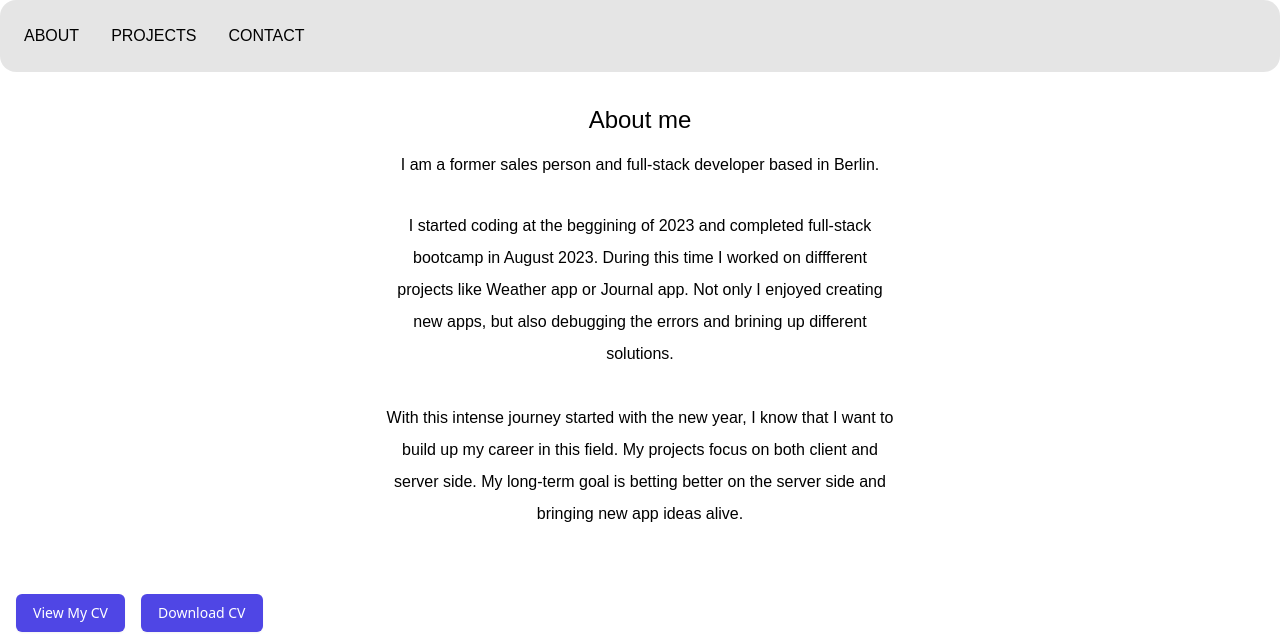
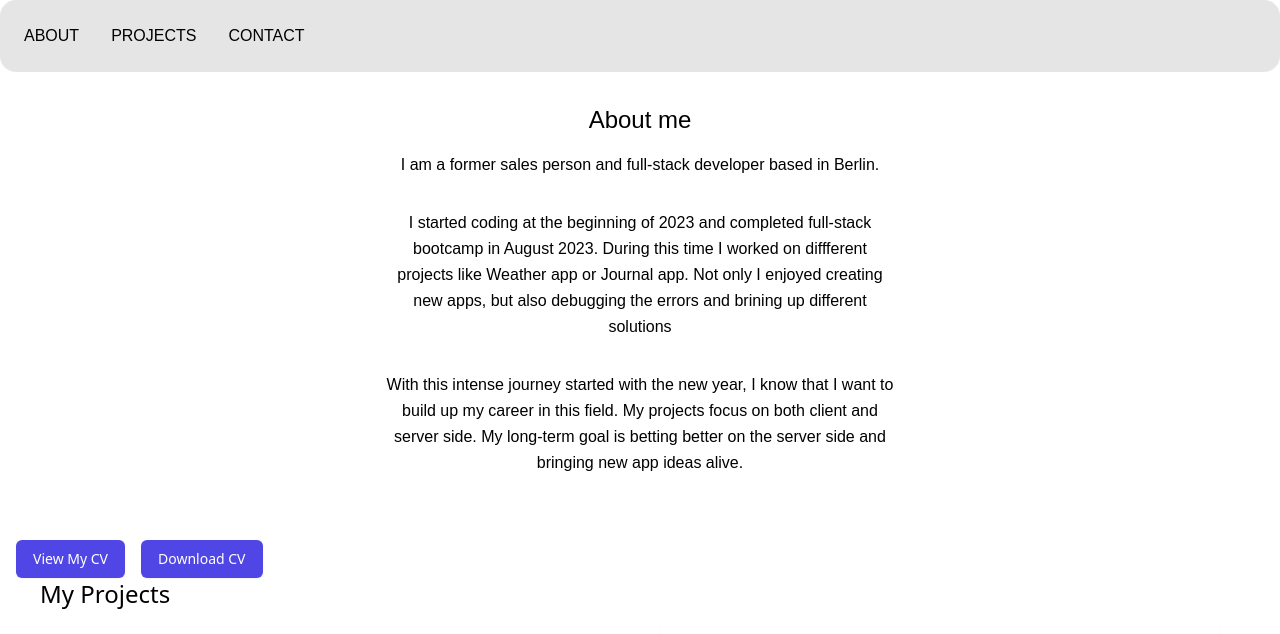
Before and after one commit to idilnsk/portfolio, a Next.js app: page /About/About in a window 1280 px wide. Shown: the top 634 px of the page. Built offline with nearby package versions, Linux system fonts and the light colour scheme.

Commit message:
scrolling

```diff
--- a/components/CVViewer.tsx
+++ b/components/CVViewer.tsx
@@ -1,16 +1,32 @@
-import {useState} from "react";
-import Image from "next/image"
+import { useState } from "react";
+import Image from "next/image";
 
-const CVViewer:React.FC=()=>{
-    const [isModalOpen,setModalOpen]=useState<boolean>(false);
+interface CVViewerProps {
+  imagePath?: string;
+  downloadPath?: string;
+  altText?: string;
+}
+
+const CVViewer: React.FC<CVViewerProps> = ({
+  imagePath = "/Inshakov-FS-CV.jpg",
+  downloadPath = "/Inshakov-FS-CV.pdf",
+  altText = "My CV",
+}) => {
+  const [isModalOpen, setModalOpen] = useState<boolean>(false);
 
   return (
     <div>
-        <button onClick={()=>setModalOpen(true)} className="inline-block ml-4 px-4 py-2 border border-transparent shadow-sm text-sm font-medium rounded-md text-white bg-indigo-600 hover:bg-indigo-700 focus:outline-none focus:ring-2 focus:ring-offset-2 focus:ring-indigo-500">View My CV</button>
+      <button
+        onClick={() => setModalOpen(true)}
+        className="inline-block ml-4 px-4 py-2 border border-transparent shadow-sm text-sm font-medium rounded-md text-white bg-indigo-600 hover:bg-indigo-700 focus:outline-none focus:ring-2 focus:ring-offset-2 focus:ring-indigo-500"
+      >
+        View My CV
+      </button>
       <a
         href="/Inshakov-FS-CV.pdf"
         download
-        className="inline-block ml-4 px-4 py-2 border border-transparent shadow-sm text-sm font-medium rounded-md text-white bg-indigo-600 hover:bg-indigo-700 focus:outline-none focus:ring-2 focus:ring-offset-2 focus:ring-indigo-500">
+        className="inline-block ml-4 px-4 py-2 border border-transparent shadow-sm text-sm font-medium rounded-md text-white bg-indigo-600 hover:bg-indigo-700 focus:outline-none focus:ring-2 focus:ring-offset-2 focus:ring-indigo-500"
+      >
         Download CV
       </a>
       {isModalOpen && (
@@ -18,18 +34,23 @@ const CVViewer:React.FC=()=>{
           <div className="modal-content bg-white p-4 rounded shadow-lg  max-w-6xl w-[50%] max-h-[100vh] overflow-y-scroll relative">
             <button
               className="mb-4 absolute top-2 right-2 z-10"
-                         onClick={()=> setModalOpen(false)}>X</button>
+              onClick={() => setModalOpen(false)}
+            >
+              X
+            </button>
             <Image
               src="/Inshakov-FS-CV.jpg"
               alt="My CV"
               layout="responsive"
-             width={900} height={1270} className="w-full"
+              width={900}
+              height={1270}
+              className="w-full"
             />
           </div>
         </div>
       )}
     </div>
-    )
-}
+  );
+};
 
 export default CVViewer;
--- /dev/null
+++ b/components/Footer/Footer.tsx
@@ -0,0 +1,11 @@
+import { FC } from 'react';
+
+const Footer: FC = () => {
+  return (
+    <footer className="bg-gray-800 text-white text-center py-4">
+      <p>Copyright&copy; 2023. All rights reserved</p>
+    </footer>
+  );
+};
+
+export default Footer;
--- a/components/Navigation/Navigation.tsx
+++ b/components/Navigation/Navigation.tsx
@@ -1,25 +1,35 @@
 import { FC } from "react";
-import Link from "next/link";
 
 const Navigation: FC = () => {
+
+    const navigateToSection = (sectionId: string) => {
+        const element = document.getElementById(sectionId);
+        if (element) {
+            window.scrollTo({
+                top: element.offsetTop,
+                behavior: 'smooth'
+            });
+        }
+    };
+
     return (
         <div>
             <nav>
-        <ul className=" font-mukta md:flex gap-8 p-6 uppercase bg-black bg-opacity-10 rounded-2xl items-center">
+                <ul className="font-mukta md:flex gap-8 p-6 uppercase bg-black bg-opacity-10 rounded-2xl items-center">
                     <li>
-            <Link href="/about">
-              <span>About</span>
-            </Link>
+                        <span className="cursor-pointer" onClick={() => navigateToSection('about')}>
+                            About
+                        </span>
                     </li>
                     <li>
-            <Link href="/projects">
-              <span>Projects</span>
-            </Link>
+                        <span className="cursor-pointer" onClick={() => navigateToSection('projects')}>
+                            Projects
+                        </span>
                     </li>
                     <li>
-            <Link href="/contact">
-              <span>Contact</span>
-            </Link>
+                        <span className="cursor-pointer" onClick={() => navigateToSection('contact')}>
+                            Contact
+                        </span>
                     </li>
                 </ul>
             </nav>
--- a/src/pages/About/About.tsx
+++ b/src/pages/About/About.tsx
@@ -1,21 +1,33 @@
 import { FC } from "react";
 
-const About: FC= () =>{
+interface AboutProps {
+  aboutInfo: {
+    title: string;
+    paragraphs: string[];
+  };
+}
+
+const About: FC<AboutProps> = ({ aboutInfo }) => {
     return (
-        <div className=" font-mukta text-center mx-auto p-8 max-w-xl">
-        <h2 className="mb-4 text-2xl">About me</h2>
-        <p className="mb-4 pb-4 leading-relaxed">
-         I am a former sales person and full-stack developer based in Berlin.
-        </p>
-        <p className="mb-4 pb-4 leading-loose">
-        I started coding at the beggining of 2023 and completed full-stack bootcamp in August 2023. During this time I worked on
-        diffferent projects like Weather app or Journal app.  Not only I enjoyed creating new apps, but also debugging the errors
-        and brining up different solutions.
-        </p>
-        <p className="mb-4 pb-4 leading-loose">
-        With this intense journey started with the new year, I know that I want to build up my career in this field. My projects focus on both client and server side. My long-term goal is betting better on the server side and bringing new app ideas alive.
-        </p>
+        <div className="font-mukta text-center mx-auto p-8 max-w-xl">
+        <h2 className="mb-4 text-2xl">{aboutInfo.title}</h2>
+        {aboutInfo.paragraphs.map((para, index) => (
+          <p key={index} className="mb-4 pb-4 leading-relaxed">{para}</p>
+        ))}
         </div>
-    )
+    );
 }
-export default About
+
+const aboutData = {
+    title: "About me",
+    paragraphs: [
+      "I am a former sales person and full-stack developer based in Berlin.",
+      "I started coding at the beginning of 2023 and completed full-stack bootcamp in August 2023. During this time I worked on diffferent projects like Weather app or Journal app.  Not only I enjoyed creating new apps, but also debugging the errors and brining up different solutions",
+      "With this intense journey started with the new year, I know that I want to build up my career in this field. My projects focus on both client and server side. My long-term goal is betting better on the server side and bringing new app ideas alive. "
+    ]
+  };
+  export const AboutPage: FC = () => {
+    return <About aboutInfo={aboutData} />;
+  }
+
+  export default AboutPage;
--- a/src/pages/_app.tsx
+++ b/src/pages/_app.tsx
@@ -1,20 +1,37 @@
 import '@components/styles/globals.css'
 import type { AppProps } from 'next/app'
 import Navigation from "../../components/Navigation/Navigation"
-import About from "../pages/About/About";
+import AboutPage from "../pages/About/About";
 import CVViewer from "../../components/CVViewer";
 import Projects from "../pages/projects/Projects"
 import ContactForm from "../pages/contact/ContactForm";
+import Footer from "../../components/Footer/Footer"
 
 export default function App({ Component, pageProps }: AppProps) {
   return (
     <>
-  <Navigation/>
-  <About/>
-  <CVViewer/>
-  <Projects/>
-  <ContactForm/>
-  <Component {...pageProps} />
-  </>
-);
+      <Navigation />
+
+      <div id="about">
+        <AboutPage />
+      </div>
+
+      {/* You can give more meaningful IDs if you want, I'm just going by the component names for simplicity */}
+      <div id="cvviewer">
+        <CVViewer />
+      </div>
+
+      <div id="projects">
+        <Projects />
+      </div>
+
+      <div id="contact">
+        <ContactForm />
+      </div>
+
+      <Component {...pageProps} />
+
+      <Footer />
+    </>
+  );
 }
```
Lines whose indentation alone changed are shown as unchanged.
